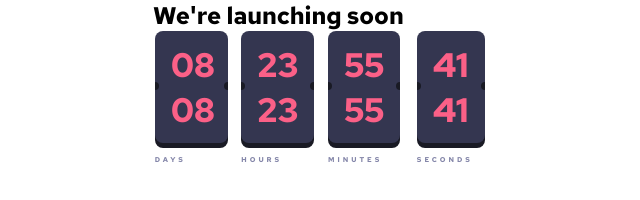
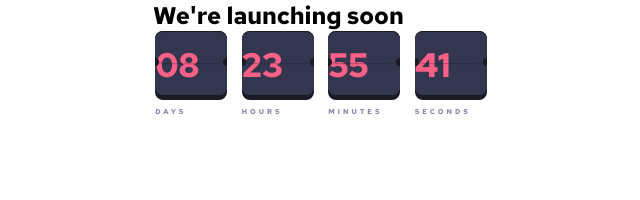
Before and after one commit to MojtabaMosavi/launch-countdown-timer-main, a website built with webpack: page src/index.html in a window 1280 px wide. Shown: the whole page, without its empty margins (319-959 px from the left). Built offline with nearby package versions, Linux system fonts and the light colour scheme.

Commit message:
Completed flip motion
Added styles for differet flip regions and a state to animate the flip

```diff
--- a/src/scss/components/_timer.scss
+++ b/src/scss/components/_timer.scss
@@ -16,22 +16,24 @@
   }
 
   &__placeholder {
-    font-size: rem(34px);
-    padding: rem(11px) rem(16px);
     background: var(--Dark-desaturated-blue);
-    color: var(--Soft-red);
+
     border-radius: 0.5rem;
     box-shadow: 0px rem(5px) var(--Very-dark-blue);
+    min-width: rem(72px);
+    min-height: rem(64px);
     position: relative;
     overflow: hidden;
+    transform-style: preserve-3d;
 
+    // halv circles on side
     &::before,
     &::after {
       content: "";
       position: absolute;
       left: 0;
-      width: 8px;
-      height: 8px;
+      width: rem(8px);
+      height: rem(8px);
       border-radius: 1rem;
       background: var(--Very-dark-blue);
       top: 49%;
@@ -43,28 +45,47 @@
       left: 100%;
       transform: translate(-50%, -50%);
     }
+  }
 
-    &-wrapper {
-      position: relative;
+  // shared style for both sections
+  &__top-section,
+  &__bottom-section {
+    position: absolute;
+    left: 0;
+    top: 0;
+    width: 100%;
+    background: inherit;
+    font-size: rem(34px);
+    color: var(--Soft-red);
+  }
 
-      /*      &::before {
-        content: "";
-        position: absolute;
-        left: 0;
-        top: 50%;
-        width: 100%;
-        height: 1px;
-        background: var(--Very-dark-blue);
-        z-index: 1;
-        transform: traslateY(-50%);
-      } */
+  // top hlaf of the card
+  &__top-section {
+    height: 50%;
+    z-index: 2;
+    padding-top: rem(11px);
+    overflow: hidden;
+    box-shadow: 0 4px 2px -4px var(--Very-dark-blue),
+      inset 0px 1px 0px var(--Very-dark-blue);
+    border-radius: 0.5rem;
+
+    &--active {
+      @extend .timer__top-section;
+      transform-origin: bottom;
+      transform: rotateX(180deg);
+      transition: transform 500ms linear;
     }
   }
 
+  &__bottom-section {
+    height: 100%;
+    padding-top: rem(11px);
+  }
+
   &__title {
-    font-size: 7px;
-    letter-spacing: 3px;
-    padding-top: 12px;
+    font-size: rem(7px);
+    letter-spacing: rem(3px);
+    padding-top: rem(12px);
     text-transform: uppercase;
     color: var(--Grayish-blue);
   }
```
